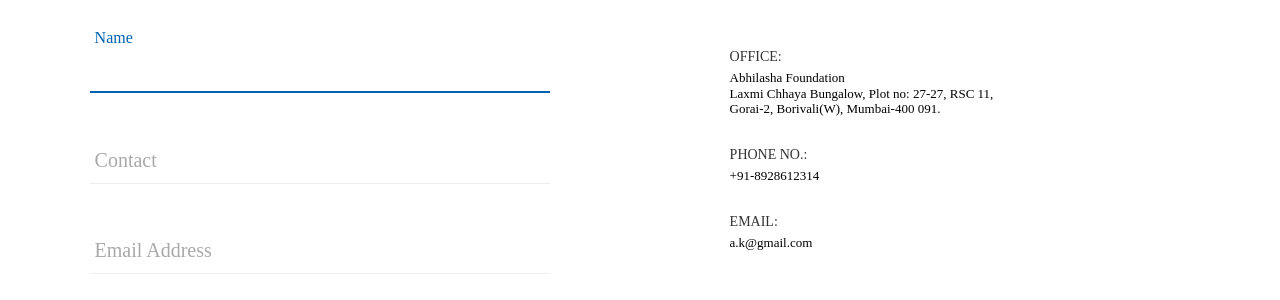
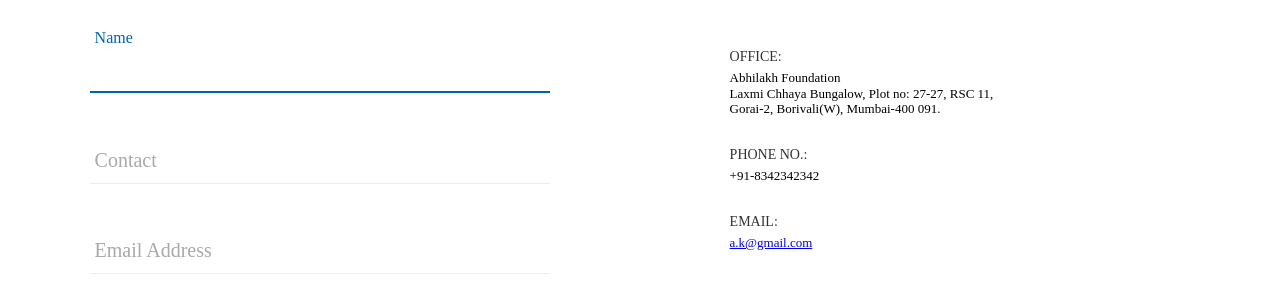
Before and after one commit to rajeevtiwari1203/abhilakh-app, an Angular app: page /contact in a window 1280 px wide. Shown: the part 129-429 px from the top of the page. Built offline with nearby package versions, Linux system fonts and the light colour scheme; a web font is replaced by a local one.

Commit message:
resolvers added

```diff
--- /dev/null
+++ b/src/app/contact/contact-resolver.service.ts
@@ -0,0 +1,12 @@
+import { Injectable } from '@angular/core';
+import { Resolve } from '@angular/router';
+import { Observable } from 'rxjs';
+import { ContactService } from './contact.service';
+
+@Injectable()
+export class ContactResolverService implements Resolve<any> {
+    constructor(private service: ContactService) { }
+    resolve(): Observable<any> {
+        return this.service.getContactData();
+    }
+}
--- a/src/app/contact/contact.component.html
+++ b/src/app/contact/contact.component.html
@@ -61,22 +61,22 @@
         <div class="contact">
             <div class="header header2">OFFICE:</div>
             <div class=" line line-1">
-                Abhilasha Foundation
+                {{data.address.line1}}
             </div>
             <div class="line line-2">
-                Laxmi Chhaya Bungalow, Plot no: 27-27, RSC 11,
+                {{data.address.line2}}
             </div>
             <div class="line line-3">
-                Gorai-2, Borivali(W), Mumbai-400 091.
+                {{data.address.line3}}
             </div>
         </div>
         <div class="contact">
             <div class="header header2">PHONE NO.:</div>
-            +91-8928612314
+            {{data.contact?.phone}}
         </div>
         <div class="contact">
             <div class="header header2">EMAIL:</div>
-            <a mailTo="a.k@gmail.com">a.k@gmail.com</a>
+            <a href = "mailto: {{data.contact?.email}}">{{data.contact?.email}}</a>
         </div>
     </div>
 </div>
--- a/src/app/contact/contact.component.ts
+++ b/src/app/contact/contact.component.ts
@@ -1,5 +1,6 @@
 import { Component, OnInit, ElementRef, ViewChild } from '@angular/core';
 import { FormBuilder, Validators, FormControl, FormGroup } from '@angular/forms';
+import { ActivatedRoute } from '@angular/router';
 
 @Component({
   selector: 'contact',
@@ -7,11 +8,14 @@
   styleUrls: ['./contact.component.scss']
 })
 export class ContactComponent implements OnInit {
+  data;
   contactForm: FormGroup;
   @ViewChild('name') name: ElementRef;
   @ViewChild('contact') contact: ElementRef;
   @ViewChild('email') email: ElementRef;
-  constructor(private fb: FormBuilder) { }
+  constructor(private fb: FormBuilder, private activatedRoute: ActivatedRoute) {
+    this.data = this.activatedRoute.snapshot.data.data;
+  }
 
   ngOnInit(): void {
     let emailRegex = "^[a-zA-Z0-9._%+-]+@[a-zA-Z0-9.-]+\.[a-zA-Z]{2,}$";
--- a/src/app/contact/contact.module.ts
+++ b/src/app/contact/contact.module.ts
@@ -4,11 +4,14 @@
 import { ContactComponent } from './contact.component';
 import { Routes, RouterModule } from '@angular/router';
 import { SharedModule } from '../shared/shared.module';
+import { ContactResolverService } from './contact-resolver.service';
+import { ContactService } from './contact.service';
 
 const routes: Routes = [
   {
     path: '',
-    component: ContactComponent
+    component: ContactComponent,
+    resolve: {data: ContactResolverService}
   }
 ];
 
@@ -19,6 +22,7 @@
     ReactiveFormsModule,
     SharedModule,
     [RouterModule.forChild(routes)],
-  ]
+  ],
+  providers: [ContactService, ContactResolverService]
 })
 export class ContactModule { }
--- /dev/null
+++ b/src/app/contact/contact.service.ts
@@ -0,0 +1,24 @@
+import { Injectable } from '@angular/core';
+import { HttpClient } from '@angular/common/http';
+import { Observable, of } from 'rxjs';
+
+@Injectable()
+export class ContactService {
+    constructor(private httpClient: HttpClient) { }
+
+    getContactData() {
+        //return this.httpClient.get('/api/about');
+        let result = {
+            address: {
+                line1: "Abhilakh Foundation",
+                line2: "Laxmi Chhaya Bungalow, Plot no: 27-27, RSC 11,",
+                line3: "Gorai-2, Borivali(W), Mumbai-400 091."
+            },
+            contact: {
+                email: "a.k@gmail.com",
+                phone: "+91-8342342342"
+            }
+        }
+        return of(result);
+    }
+}
```
